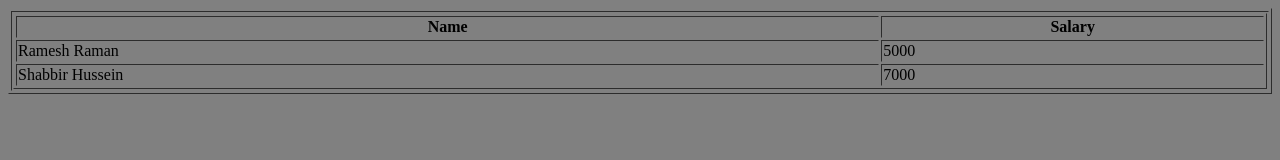
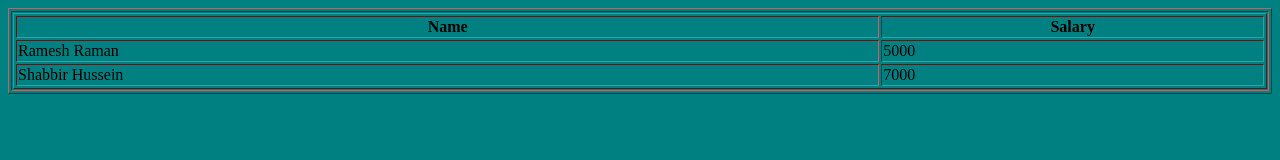
Before and after one commit to CoderMahabub/html_table, a plain HTML site: page index.html in a window 1280 px wide. Drawn offline with Linux system fonts and the light colour scheme.

Commit message:
Update index.html

```diff
--- a/index.html
+++ b/index.html
@@ -5,7 +5,7 @@
       <title>HTML Table</title>
 	   <style>
         body {
-            background: grey;
+            background: teal;
 		color:black;
        }
 
```
